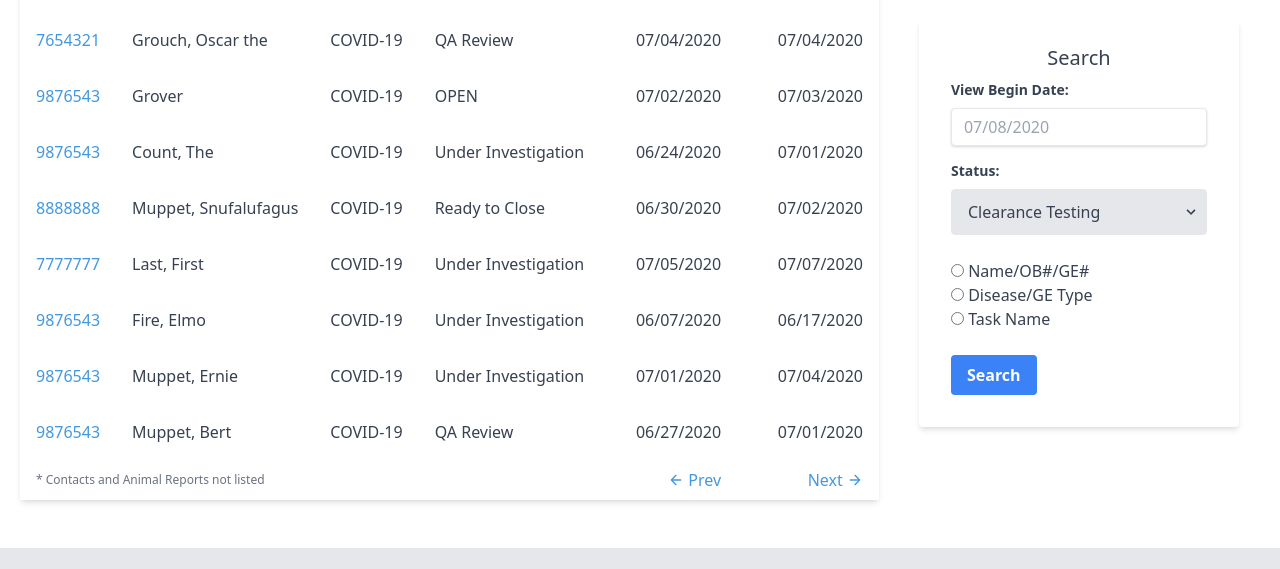
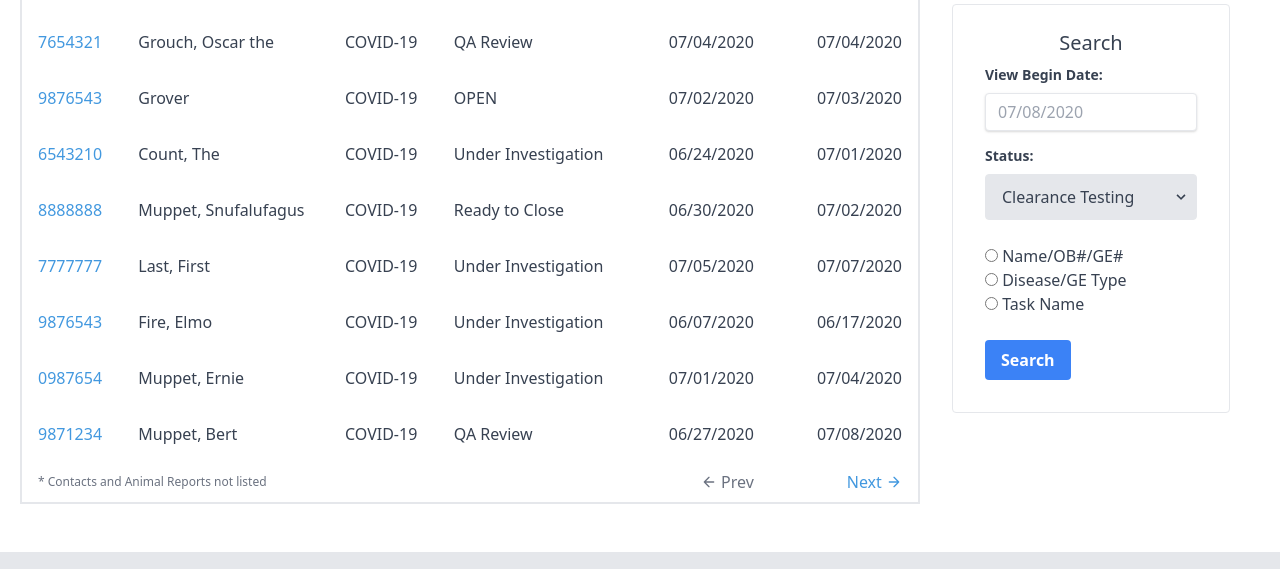
Before and after one commit to mykey007/contact-tracing-redesign, a website: page index.html in a window 1280 px wide. Shown: the part 526-1095 px from the top of the page. Drawn offline with nearby package versions, Linux system fonts and the light colour scheme.

Commit message:
fixes horizontal spacing

```diff
--- a/index.html
+++ b/index.html
@@ -70,7 +70,7 @@
                   <path d="M12 22s8-4 8-10V5l-8-3-8 3v7c0 6 8 10 8 10z"></path>
                 </svg>
                 <h2 class="title-font font-medium text-3xl text-gray-900">4</h2>
-                <p class="leading-relaxed">QA Ready</p>
+                <p class="leading-relaxed">QA Review</p>
               </div>
             </div>
             <div class="p-4 md:w-1/4 sm:w-1/2 w-full">
@@ -92,7 +92,7 @@
         <div class="container px-5 py-0 mx-auto">
           <h1 class="flex items-center mb-4">My Case Load</h1>
           <div class="flex flex-row text-center w-full mb-8">
-            <table class="table-auto table-auto shadow-md rounded px-8 pt-6 pb-8 mb-4">
+            <table class="table-auto table-auto border-2 rounded-lg px-8 pt-6 pb-8 mb-4 mr-4 p-4 md:w-3/4 sm:w-1/2 w-full">
               <thead>
                 <tr class="">
                   <th class="px-4 py-2 text-left">ID</th>
@@ -132,7 +132,7 @@
                   <td class="px-4 py-4 text-right">07/03/2020</td>
                 </tr>
                 <tr class="">
-                  <td class="px-4 py-4 text-left"><a href="#">9876543</a></td>
+                  <td class="px-4 py-4 text-left"><a href="#">6543210</a></td>
                   <!--<td class="px-4 py-2 text-left">CI</td>-->
                   <td class="px-4 py-4 text-left">Count, The</td>
                   <td class="px-4 py-4 text-left">COVID-19</td>
@@ -168,7 +168,7 @@
                   <td class="px-4 py-4 text-right">06/17/2020</td>
                 </tr>
                 <tr class="">
-                  <td class="px-4 py-4 text-left"><a href="#">9876543</a></td>
+                  <td class="px-4 py-4 text-left"><a href="#">0987654</a></td>
                   <!--<td class="px-4 py-2 text-left">CI</td>-->
                   <td class="px-4 py-4 text-left">Muppet, Ernie</td>
                   <td class="px-4 py-4 text-left">COVID-19</td>
@@ -177,19 +177,19 @@
                   <td class="px-4 py-4 text-right">07/04/2020</td>
                 </tr>
                 <tr class="">
-                  <td class="px-4 py-4 text-right"><a href="#">9876543</a></td>
+                  <td class="px-4 py-4 text-left"><a href="#">9871234</a></td>
                   <!--<td class="px-4 py-2 text-left">CI</td>-->
                   <td class="px-4 py-4 text-left">Muppet, Bert</td>
                   <td class="px-4 py-4 text-left">COVID-19</td>
                   <td class="px-4 py-4 text-left">QA Review</td>
                   <td class="px-4 py-4 text-right">06/27/2020</td>
-                  <td class="px-4 py-4  text-right">07/01/2020</td>
+                  <td class="px-4 py-4  text-right">07/08/2020</td>
                 </tr>
                 <tfoot>
                   <tr class="no-hover">
                     <td class="px-4 py-2 text-left text-gray-500 text-xs" colspan="4">* Contacts and Animal Reports not listed</td>
                     <td class="px-4 py-2 text-right">
-                      <a class="" href="#">
+                      <a class="text-gray-500" href="#">
                         <svg fill="none" stroke="currentColor" stroke-linecap="round" stroke-linejoin="round" stroke-width="2" class="prev mb-1 inline-block w-4 h-4 ml-auto text-base" viewBox="0 0 24 24"><path d="M5 12h14M12 5l7 7-7 7"></path></svg>
                           <span >Prev</span>
                       </a>
@@ -208,12 +208,12 @@
 
 
 
-            <div class="w-full max-w-xs ml-10">
-              <div class="px-4 py-2 text-left block text-gray-700 text-sm font-bold mb-12 bg-gray-100 shadow-md rounded">
+            <div class="w-full max-w-xs p-4 pt-0 md:w-1/4 sm:w-1/2 w-full">
+              <div class="px-4 py-2 text-left block text-gray-700 text-sm font-bold mb-8 bg-gray-100 rounded">
                 <p>Logged in as: <a href="#">Henson, Frank</a> </p>
                 <p>Domain: Main</p>
               </div>
-              <form class="bg-white shadow-md rounded px-8 pt-6 pb-8 mb-4">
+              <form class="bg-white border rounded px-8 pt-6 pb-8 mb-4">
                 <legend class="text-xl mb-2">Search</legend>
               <div class="mb-4">
                   <label class="text-left block text-gray-700 text-sm font-bold mb-2" for="datepicker-input">
--- a/style.css
+++ b/style.css
@@ -61,3 +61,7 @@ tr:hover td{
 tr.no-hover td{
     background: #fff;
 }
+
+table {
+    max-width: 900px
+}
```
